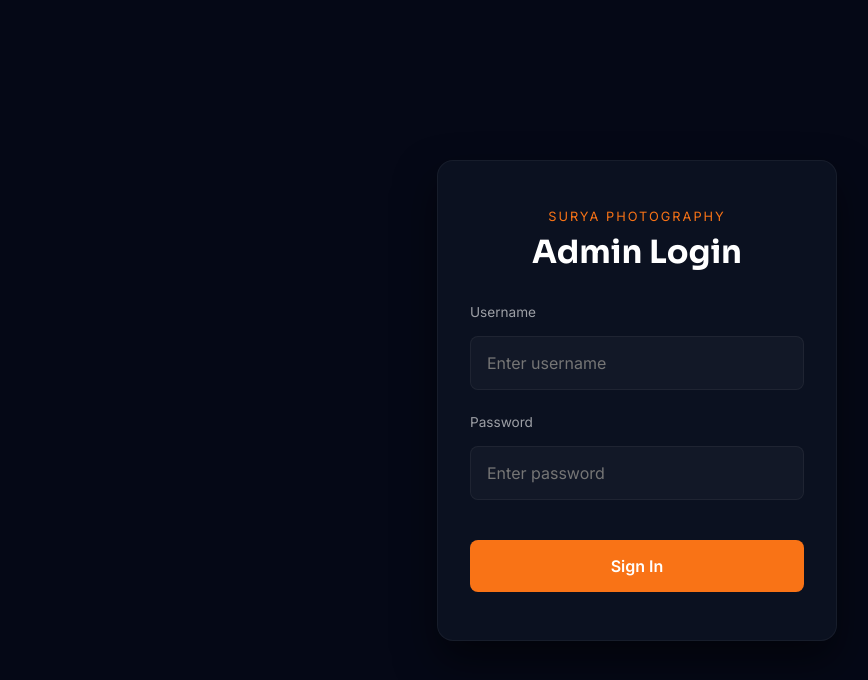
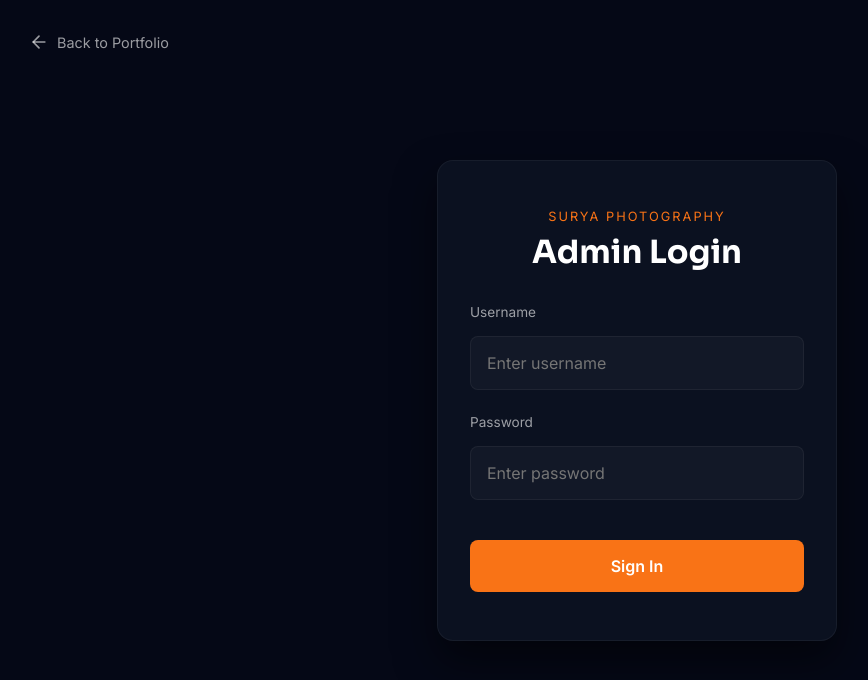
Before and after one commit to iambhargav-2007/suryaphotography, a React (Vite) app in the folder surya-photography/: page /admin/login in a window 1280 px wide. Shown: the top 680 px of the page, without its empty margins (3-871 px from the left). Built offline with nearby package versions, Linux system fonts and the light colour scheme; no server answers.

Commit message:
feat: add 'Back to Portfolio' link to Admin Login and Admin Dashboard pages

```diff
--- a/surya-photography/src/pages/admin/Admin.css
+++ b/surya-photography/src/pages/admin/Admin.css
@@ -18,6 +18,34 @@
   align-items: center;
   justify-content: center;
   padding: 1.5rem;
+  position: relative;
+}
+
+/* Back Link styling */
+.back-link {
+  display: inline-flex;
+  align-items: center;
+  gap: 0.5rem;
+  color: var(--admin-text-secondary);
+  text-decoration: none;
+  font-family: var(--font-body);
+  font-size: 0.9rem;
+  transition: color 0.3s ease;
+}
+
+.back-link:hover {
+  color: var(--admin-accent);
+}
+
+.admin-login-page .back-link {
+  position: absolute;
+  top: 2rem;
+  left: 2rem;
+}
+
+.admin-container .back-link {
+  margin-bottom: 1.5rem;
+  margin-top: 0.5rem;
 }
 
 .login-card {
--- a/surya-photography/src/pages/admin/AdminDashboard.tsx
+++ b/surya-photography/src/pages/admin/AdminDashboard.tsx
@@ -1,7 +1,7 @@
 import React, { useState } from 'react';
 import { Link, useNavigate } from 'react-router-dom';
 import { motion, AnimatePresence } from 'framer-motion';
-import { Calendar, Clock, Users, XCircle, LayoutDashboard, Settings, LogOut, CheckCircle2, MessageCircle, Phone, Trash2, X, Plus } from 'lucide-react';
+import { Calendar, Clock, Users, XCircle, LayoutDashboard, Settings, LogOut, CheckCircle2, MessageCircle, Phone, Trash2, X, Plus, ArrowLeft } from 'lucide-react';
 import './Admin.css';
 
 import { API_BASE_URL } from '../../config/api';
@@ -85,6 +85,10 @@ const AdminDashboard: React.FC = () => {
       </nav>
 
       <div className="admin-container">
+        <Link to="/" className="back-link">
+          <ArrowLeft size={20} />
+          <span>Back to Portfolio</span>
+        </Link>
 
         {/* 1. Greeting Section */}
         <motion.header
--- a/surya-photography/src/pages/admin/AdminLogin.tsx
+++ b/surya-photography/src/pages/admin/AdminLogin.tsx
@@ -1,7 +1,7 @@
 import React, { useState } from 'react';
-import { useNavigate } from 'react-router-dom';
+import { useNavigate, Link } from 'react-router-dom';
 import { motion, AnimatePresence } from 'framer-motion';
-import { AlertCircle } from 'lucide-react';
+import { AlertCircle, ArrowLeft } from 'lucide-react';
 import './Admin.css';
 
 import { API_BASE_URL } from '../../config/api';
@@ -46,6 +46,11 @@ const AdminLogin: React.FC = () => {
 
   return (
     <div className="admin-login-page">
+      <Link to="/" className="back-link">
+        <ArrowLeft size={20} />
+        <span>Back to Portfolio</span>
+      </Link>
+
       <motion.div
         className="login-card"
         initial={{ opacity: 0, y: 20 }}
```
